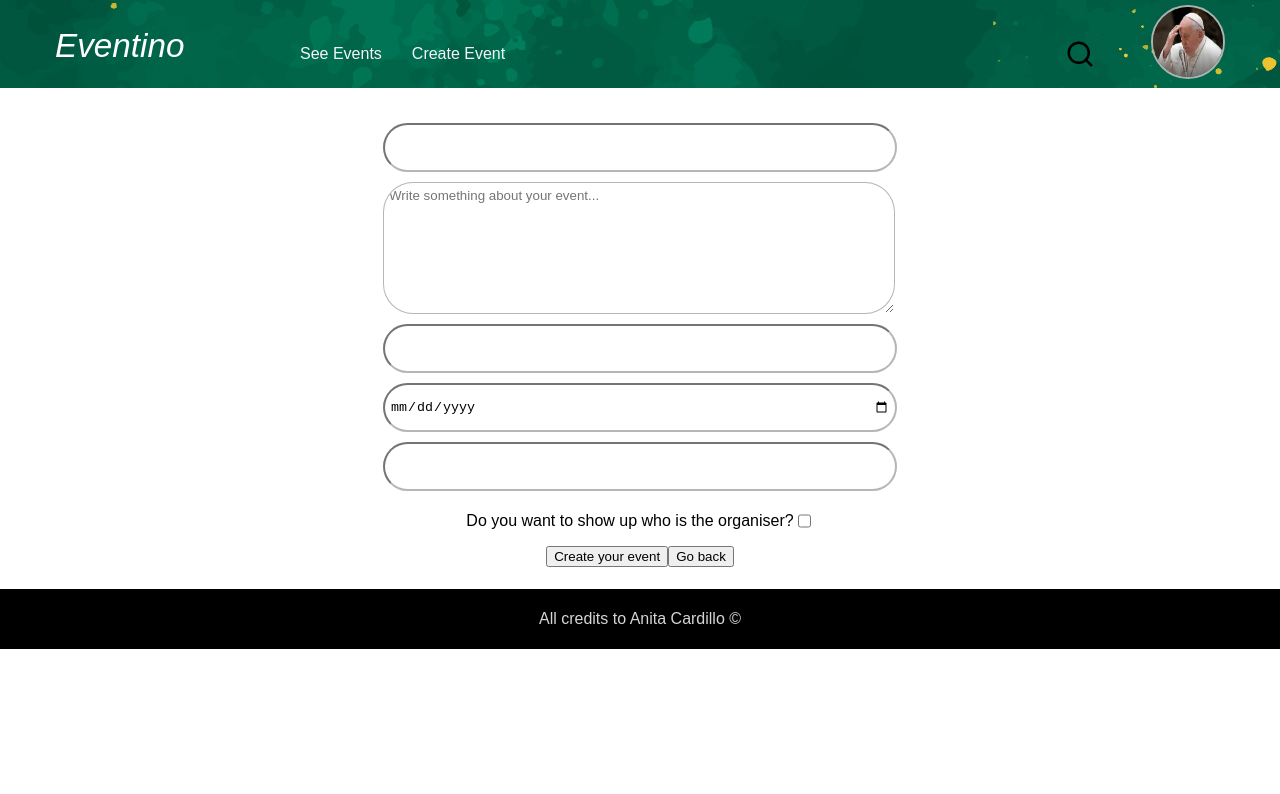
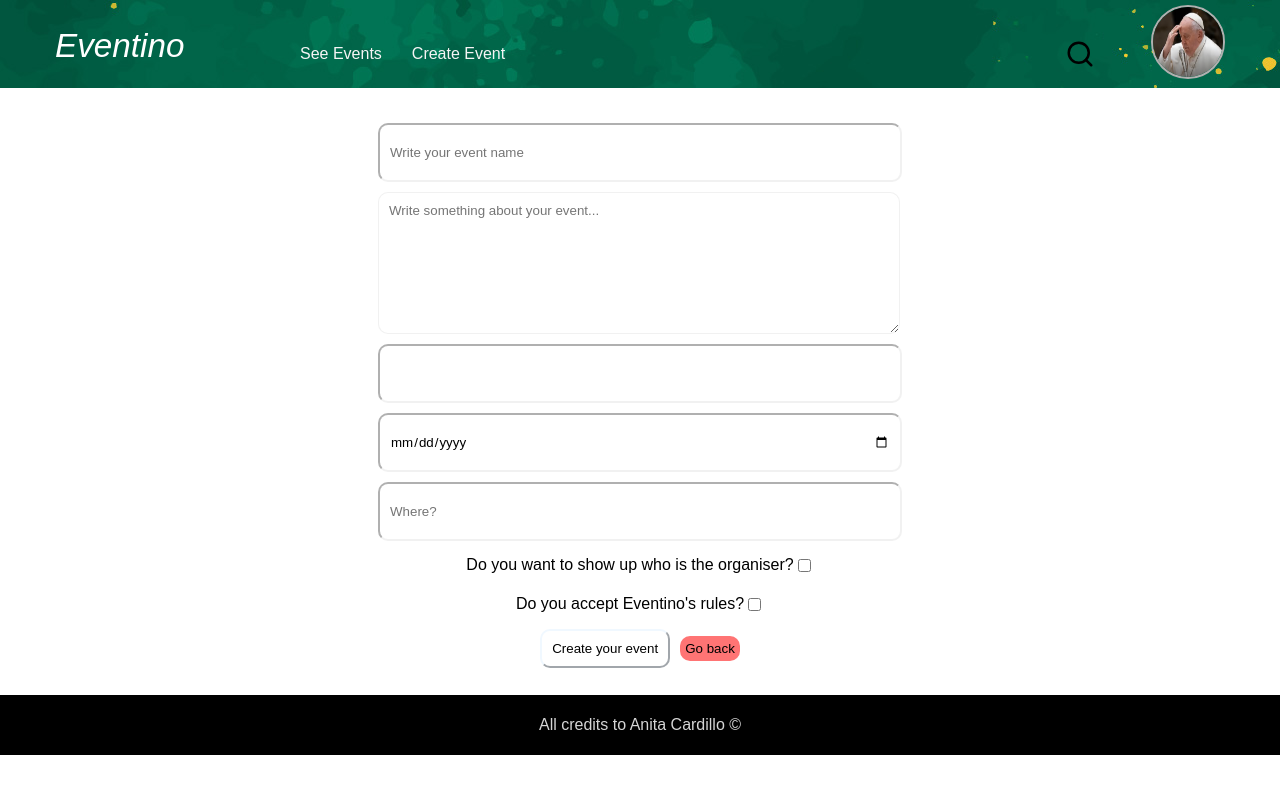
Before and after one commit to lattugaassopita/progetto-esempio, an Angular app: page /create-event in a window 1280 px wide. Shown: the top 794 px of the page. Built offline with nearby package versions, Linux system fonts and the light colour scheme.

Commit message:
update form

```diff
--- a/src/app/components/form/form.component.html
+++ b/src/app/components/form/form.component.html
@@ -1,15 +1,19 @@
 <div class="container">
-    <form action="">
+    <form action="get" ngForm="addEventForm" (ngSubmit)="ciao()">
         <div class="input-group">
-            <input type="text" name="name" id="name">
-            <textarea name="bio" id="bio" cols="20" rows="16" placeholder="Write something about your event..."></textarea>
-            <input type="number" name="price" id="price">
-            <input type="date" name="date" id="date">
-            <input type="text" name="place" id="place">
+            <input type="text" name="name" id="name" placeholder="Write your event name">
+            <textarea name="bio" id="bio" cols="20" rows="16" placeholder="Write something about your event..." ngModel></textarea>
+            <input type="number" name="price" id="price" ngModel>
+            <input type="date" name="date" id="date" ngModel>
+            <input type="text" name="place" id="place" placeholder="Where?" ngModel>
         </div>
         <div class="checkbox">
-            <p>Do you want to show up who is the organiser?</p>
-            <input type="checkbox" name="organiser" id="organiser">
+            <label>Do you want to show up who is the organiser?</label>
+            <input type="checkbox" name="organiser" id="organiser" value="organiser" ngModel>
+        </div>
+        <div class="checkbox">
+            <label>Do you accept Eventino's rules?</label>
+            <input type="checkbox" name="rules" id="rules" value="rules" ngModel>
         </div>
         <div class="button-group">
             <input type="submit" value="Create your event" id="submitButton">
--- a/src/app/components/form/form.component.scss
+++ b/src/app/components/form/form.component.scss
@@ -23,10 +23,10 @@
                 height: 35px;
                 margin-block-start: 5px;
                 margin-block-end: 5px;
-                border-radius: 30px;
+                border-radius: 10px;
                 outline: none;
-                border-color: rgb(162 162 162 / 78%);
-                padding: 5px;
+                border-color: rgba(238, 238, 238, 0.78);
+                padding: 10px;
             }
 
             textarea {
@@ -34,10 +34,10 @@
                 height: 120px;
                 margin-block-start: 5px;
                 margin-block-end: 5px;
-                border-radius: 30px;
+                border-radius: 10px;
                 outline: none;
-                border-color: rgb(162 162 162 / 78%);
-                padding: 5px;
+                border-color: rgba(238, 238, 238, 0.78);
+                padding: 10px;
                 font-family: Arial, Helvetica, sans-serif;
             }
 
@@ -45,6 +45,7 @@
 
         .checkbox {
             display: flex;
+            margin: 10px;
 
             input {
                 cursor: pointer;
@@ -55,12 +56,34 @@
         .button-group {
 
             #submitButton {
+                padding: 10px;
+                margin: 5px;
+                border-radius: 10px;
+                border-color: aliceblue;
+                transition: 0.2s;
+                background-color: white;
+            }
 
+            #submitButton:hover {
+                background-color: rgb(197, 255, 150);
             }
 
             #goBackButton {
+                padding: 5px;
+                margin: 5px;
+                background-color: rgb(255, 116, 116);
+                border-radius: 10px;
+                border: none;
+                transition: 0.2s;
+            }
 
+            #goBackButton:hover {
+                background-color: rgb(255, 68, 68);
             }
         }
     }
 }
+
+#date {
+    font-family: Arial, Helvetica, sans-serif;
+}
--- a/src/app/components/form/form.component.ts
+++ b/src/app/components/form/form.component.ts
@@ -1,13 +1,19 @@
+import { CommonModule } from '@angular/common';
 import { Component } from '@angular/core';
+import { FormsModule } from '@angular/forms';
 import { RouterModule } from '@angular/router';
 
 @Component({
   selector: 'app-form',
   standalone: true,
-  imports: [RouterModule],
+  imports: [RouterModule, CommonModule, FormsModule],
   templateUrl: './form.component.html',
   styleUrl: './form.component.scss'
 })
 export class FormComponent {
 
+  ciao() {
+    console.log("NgSubmit is working");
+  }
+
 }
```
